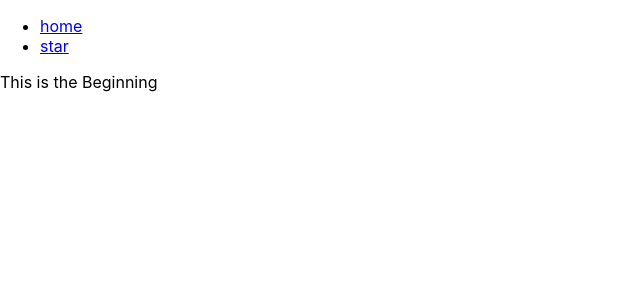
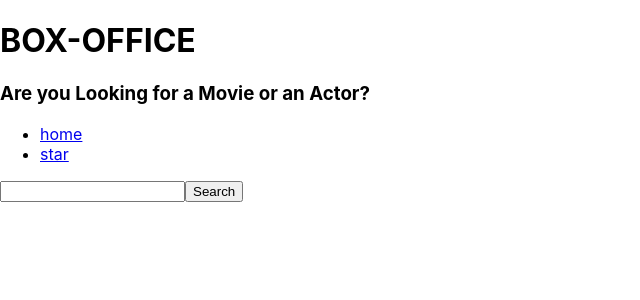
Before and after one commit to JoelShajan/movieDetes, a React (Create React App) app: page / in a window 1280 px wide. Shown: the top 300 px of the page, without its empty margins (0-640 px from the left). Built offline with nearby package versions, Linux system fonts and the light colour scheme.

Commit message:
api added

```diff
--- a/src/App.js
+++ b/src/App.js
@@ -1,13 +1,12 @@
 import React from 'react';
 import {Switch,Route} from 'react-router-dom';
-import Navs from './components/Navs';
+//import Navs from './components/Navs';
 import  Star  from './pages/Star';
 import Home  from './pages/Home';
 function App() {
 
   return (
     <div>
-      <Navs/>
       <Switch>
     <Route exact={true} path="/">
       <Home/>
--- /dev/null
+++ b/src/components/MainPageLayout.jsx
@@ -0,0 +1,13 @@
+import React from 'react'
+import Navs from './Navs';
+import Titles from './Titles';
+const MainPageLayout = ({children}) => {
+  return (
+    <div>
+        <Titles/>
+        <Navs/>
+        {children}
+        </div>
+  )
+}
+export default MainPageLayout;
--- a/src/components/Navs.jsx
+++ b/src/components/Navs.jsx
@@ -11,7 +11,7 @@ const navlist=[
             <ul>
                 {navlist.map(elem => {
                     return (
-                        <li>
+                        <li key={elem.link}>
                             <Link to={elem.link}>{elem.linkname}</Link>
                         </li>
                     );
--- /dev/null
+++ b/src/components/Titles.jsx
@@ -0,0 +1,12 @@
+import React from 'react'
+
+const Titles = () => {
+  return (
+    <div>
+        <h1>BOX-OFFICE</h1>
+        <h3>Are you Looking for a Movie or an Actor?</h3>
+
+    </div>
+  )
+}
+export default Titles;
--- /dev/null
+++ b/src/misc/config.js
@@ -0,0 +1,6 @@
+const base="https://api.tvmaze.com";
+export async function apiGet(action){
+
+  const result=await fetch(`${base}${action}`).then(r=>r.json());
+  return result;
+}
--- a/src/pages/Home.jsx
+++ b/src/pages/Home.jsx
@@ -1,8 +1,58 @@
-import React from 'react'
+import React, { useState } from 'react'
+import MainPageLayout from '../components/MainPageLayout';
+import { apiGet } from '../misc/config';
+const Home = () => {
+    const [input,setinput]=useState('');
+    const [result,setresult]=useState(null);
+    const handelInput=(ev)=>{
 
-const Home = () => {
+        setinput(ev.target.value)
+        //console.log(document.getElementById('INP').value);
+    };
+    const handleSearch=(input)=>{
+       apiGet(`/search/shows?q=${input}`).then(result=>{
+       setresult(result);
+       console.log(result);
+       });
+
+    };
+    const keyhandle=(ev)=>{
+        if(ev.keyCode===13){
+            handleSearch(input);
+        }
+    };
+    const resultRender=()=>{
+        if(result===null){
+            return null;
+        }
+        else if(result.length===0){
+            return 'No results found';
+        }
+        else {
+            return (result.map(item=>{
+                return (
+                    <div key={item.show.id}>
+                        {item.show.name}
+                    </div>
+                );
+            }
+            )
+            );
+        }
+    };
   return (
-    <div> This is the Beginning</div>
+    <MainPageLayout>
+        <input id='INP' type='text' onChange={(ev)=>{
+            handelInput(ev);
+        }} value={input} onKeyDown={keyhandle}/>
+        <button onClick={()=>{handleSearch(input);}}>
+            Search
+        </button>
+
+        <div>{resultRender()}</div>
+    </MainPageLayout>
+
+
   )
 }
 export default Home;
--- a/src/pages/Star.jsx
+++ b/src/pages/Star.jsx
@@ -1,8 +1,11 @@
 import React from 'react'
+import MainPageLayout from '../components/MainPageLayout';
 
 const Star = () => {
   return (
-    <div>This is the Star page</div>
+    <MainPageLayout>
+        This is the Star page
+    </MainPageLayout>
   )
 }
 export default Star;
```
